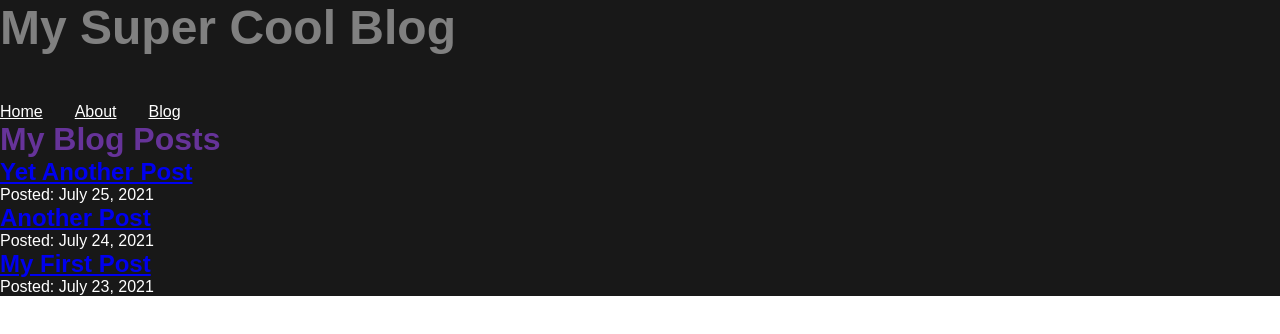
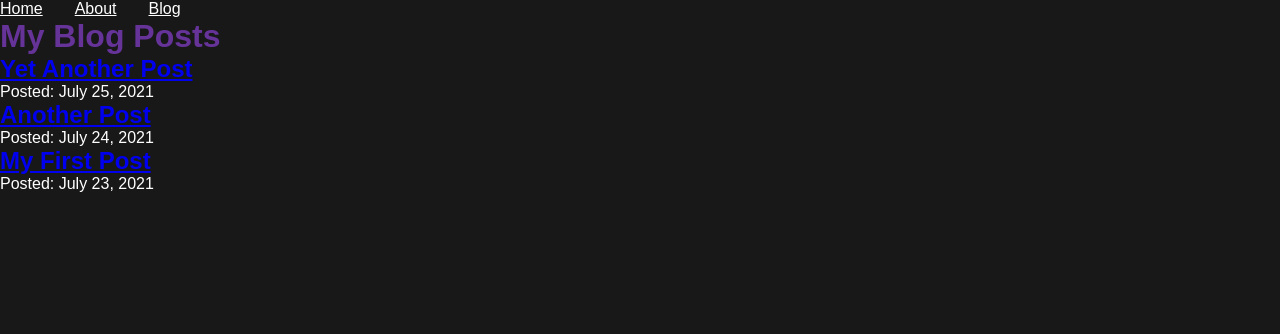
Before and after one commit to KyleSkudlarek/kyleskudlarek.com, a Gatsby site: page /blog in a window 1280 px wide. Built offline with nearby package versions, Linux system fonts and the light colour scheme; Gatsby itself is replaced by a stand-in of ours.

Commit message:
barebones

```diff
--- a/gatsby-config.js
+++ b/gatsby-config.js
@@ -1,6 +1,12 @@
 module.exports = {
     siteMetadata: {
-        title: "My Super Cool Blog",
+        title: "Kyle Skudlarek",
+        author: {
+            name: 'Kyle Skudlarek',
+        },
+        siteUrl: 'https://www.kyleskudlarek.com',
+        description:
+          'Software engineer and designer. This is my personal website.',
     },
     plugins: [
         "gatsby-plugin-image",
--- a/src/components/layout.js
+++ b/src/components/layout.js
@@ -23,6 +23,7 @@ const GlobalStyle = createGlobalStyle`
 const Container = styled.div`
     width: 100%;
     height: 100%;
+    min-height: 100vh;
     margin: 0;
     padding: 0;
     box-sizing: border-box;
@@ -49,13 +50,6 @@ const NavLinkText = styled(props => <Link {...props} />)`
     color: #FFFFFF;
 `;
 
-const SiteTitle = styled.header`
-    font-size: 3rem;
-    color: gray;
-    font-weight: 700;
-    margin-bottom: 3rem;
-`;
-
 
 const Layout = ({ pageTitle, children }) => {
     const data = useStaticQuery(graphql`
@@ -72,7 +66,6 @@ const Layout = ({ pageTitle, children }) => {
       <React.Fragment>
         <GlobalStyle/>
         <Container>
-            <SiteTitle>{data.site.siteMetadata.title}</SiteTitle>
             <nav>
                 <NavLinks>
                     <NavLinkItem>
--- a/src/pages/index.js
+++ b/src/pages/index.js
@@ -8,10 +8,7 @@ const IndexPage = () => {
     return (
         <Layout pageTitle="Home Page">
             <p>I'm making this by following the Gatsby Tutorial.</p>
-            <StaticImage
-                alt="A picture of me"
-                src="../images/kyle.jpg"
-            />
+
         </Layout>
     )
 }
```
